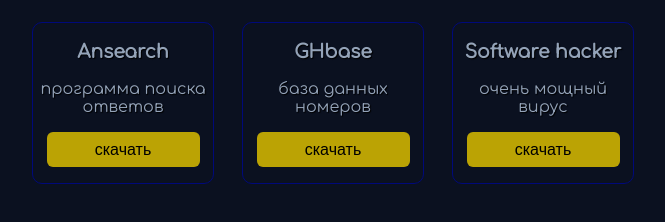
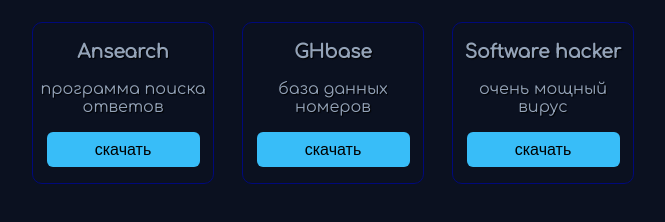
Before and after one commit to UtilRun/artadoxoff.github.io, a plain HTML site: page index.html in a window 1280 px wide. Shown: the whole page, without its empty margins (307-972 px from the left). Drawn offline with Linux system fonts and the light colour scheme.

Commit message:
Add files via upload

```diff
--- a/index.html
+++ b/index.html
@@ -16,7 +16,7 @@
         <p>программа поиска <br>
         ответов</p>
         <form action="https://wdho.ru/e26ea02/ANsearch_base.apk">
-        <button>скачать</button>
+        <button class="btn an">скачать</button>
         </form>
     </div>
     <div class="cube cube2">
@@ -24,7 +24,7 @@
         <p>база данных <br>
         номеров</p>
         <form action="https://wdho.ru/3e0d410/GH_base.apk">
-            <button>скачать</button>
+            <button class="btn gh">скачать</button>
         </form>
     </div>
     <div class="cube cube3">
@@ -32,9 +32,10 @@
         <p>очень мощный <br>
             вирус</p>
         <form action="https://wdho.ru/048eec5/Software_Hacker_base.apk">
-            <button>скачать</button>
+            <button class="btn shb">скачать</button>
         </form>
     </div>
 </div>
+
 </body>
 </html>
--- a/style.css
+++ b/style.css
@@ -46,23 +46,25 @@ body, html {
     box-shadow: 0 0 0 100vh rgba(0, 0, 0, 0.8);
 }
 
-button:hover {
-    box-shadow: 0 0 0 2px rgba(0,0,0,0.8);
+.btn:hover {
+    box-shadow: 0 0 0 2px rgba(255, 234, 0, 0.8);
+    background-color: blueviolet;
 }
+
 
 .content {
     margin-top: 10px;
 }
 
-.cube > form > button {
+.btn {
     height: 35px;
     width: 153px;
     font-size: 16px;
     border: none;
     border-radius: 6px;
-    background-color: rgba(255, 0, 0, 0);
+    /* background-color: rgba(255, 0, 0, 0); */
     cursor: pointer;
-    background-color: #bba304;
+    background-color: rgb(56, 189, 248);
     transition-property: all;
     transition: 0.6s ease all;
 }
@@ -79,8 +81,3 @@ button:hover {
 /*        width: 130px;*/
 /*    }*/
 /*}*/
-
-#tg {
-    height: 25px;
-    width: 25px;
-}
```
